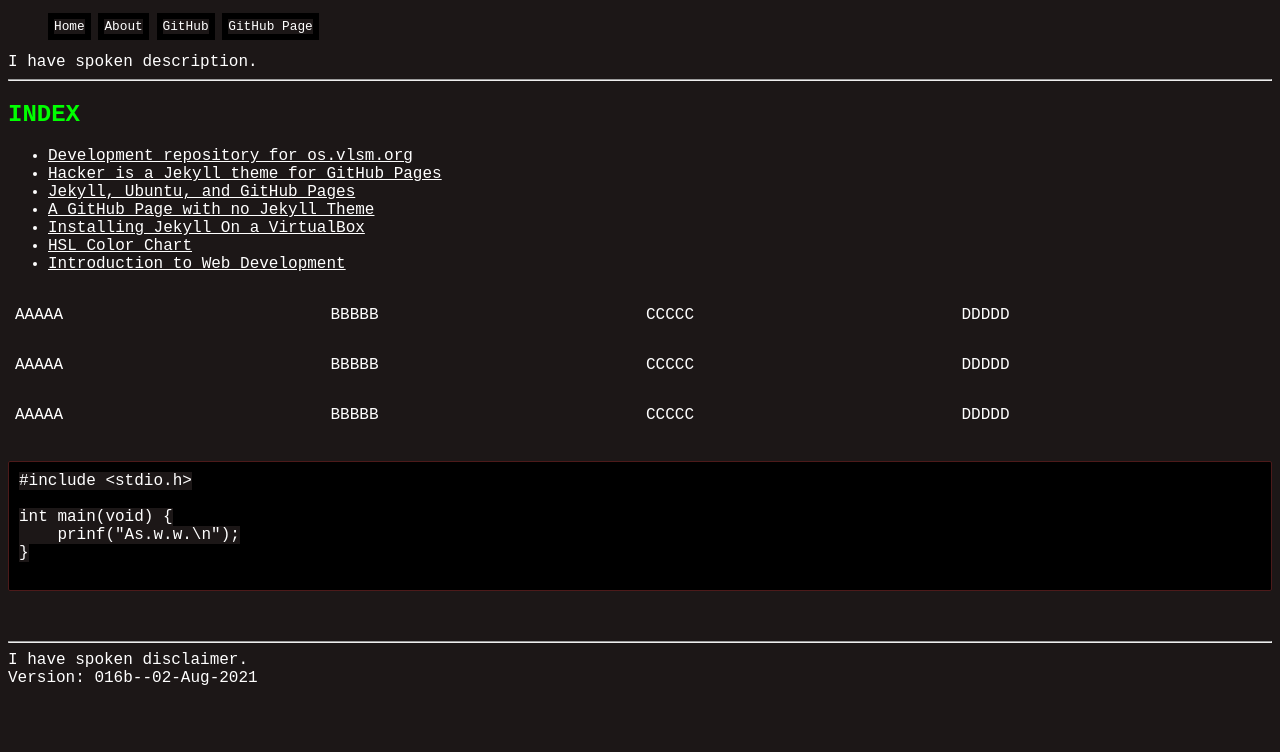
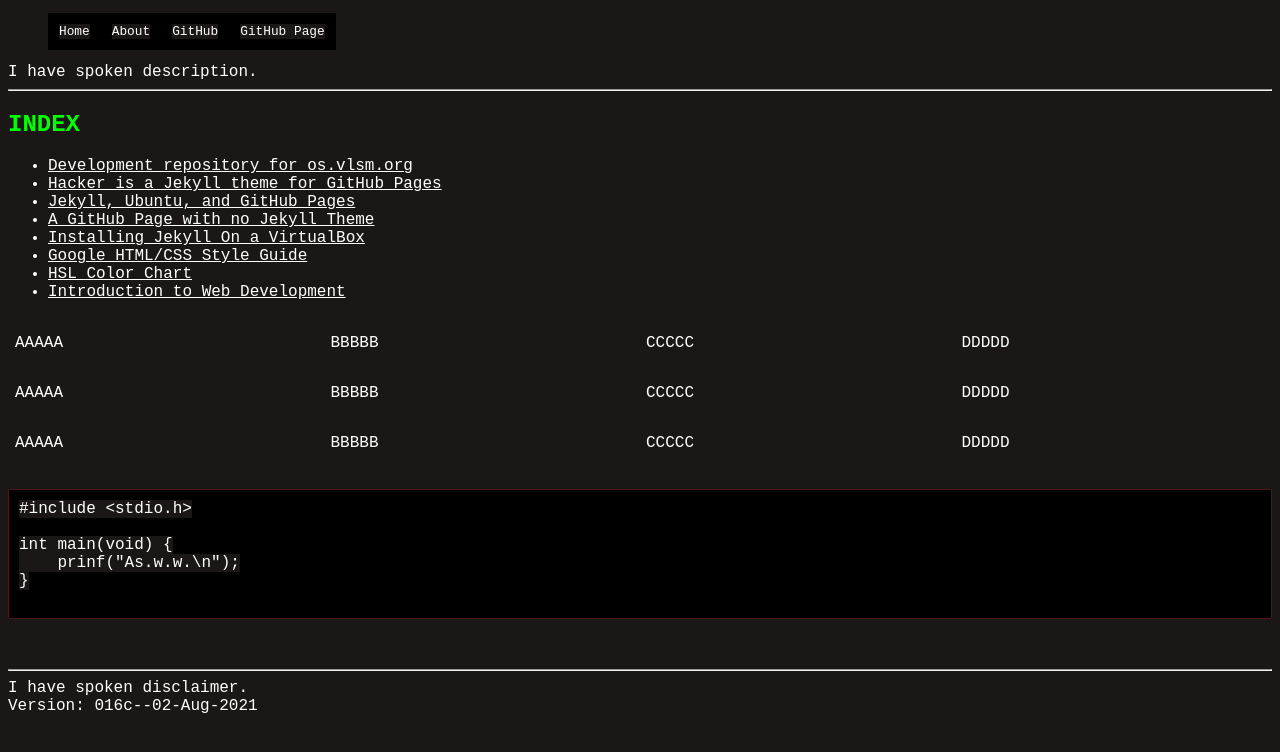
Before and after one commit to webjekyll/coba, a Jekyll site: the page built from index.md, in a window 1280 px wide. Shown: the top 752 px of the page. Built offline with Jekyll 4.4.1, drawn with Linux system fonts in a browser that asks for light colours; our own code applies the rules of GitHub Pages for plain Markdown files.

Commit message:
modified:   _layouts/default.html index.md _config.yml
modified:   assets/css/style.css _config.yml _layouts/default.html index.md

modified:   assets/css/style.css _layouts/default.html index.md

```diff
--- a/_config.yml
+++ b/_config.yml
@@ -1,4 +1,4 @@
-version:  "016b--02-Aug-2021"
+version:  "016c--02-Aug-2021"
 lang:     "en-US"
 description:
    I have spoken description.
--- a/_layouts/default.html
+++ b/_layouts/default.html
@@ -2,14 +2,14 @@
 <!--
 File _layouts/layout.html
 (c) 2021 - 2021 VauLSMorg This is a free HTML file.
-REV01: Sun 01 Aug 2021 19:51:29 WIB
+REV02: Mon 02 Aug 2021 10:08:18 WIB
 START: Sun 01 Aug 2021 19:51:29 WIB
 -->
 
 <html lang='{{ site.lang | default: "en-US" }}'>
 <head>
   <meta charset="utf-8">
-  <link href="{{ '/assets/css/style.css' | relative_url }}" rel='stylesheet' type='text/css' title='Style'>
+  <link rel="stylesheet" href="{{ '/assets/css/style.css' | relative_url }}" type="text/css" title="Style" />
   {% if site.google_analytics %}
   <script>
     (function(i,s,o,g,r,a,m){i['GoogleAnalyticsObject']=r;i[r]=i[r]||function(){
@@ -26,7 +26,7 @@ START: Sun 01 Aug 2021 19:51:29 WIB
   <nav class='navbar'>
     <ul>
       {% for ii in site.navbarlinks %}
-        <li><a href="{{ ii.link | relative_url }}">{{ ii.navbar }}</a></li>
+        <li><a href="{{ ii.link | relative_url }}">{{ ii.navbar }}</a>
       {% endfor %}
     </ul>
   </nav>
--- a/assets/css/style.css
+++ b/assets/css/style.css
@@ -1,7 +1,7 @@
 /*
 File: assets/css/style.css
 (c) 2021 - 2021 VauLSMorg This is a free HTML file.
-REV01: Sun 01 Aug 2021 22:00:00 WIB
+REV02: Mon 02 Aug 2021 10:31:58 WIB
 START: Sun 01 Aug 2021 21:20:00 WIB
  */
 
@@ -10,6 +10,31 @@ START: Sun 01 Aug 2021 21:20:00 WIB
   color:            hsl(0,   100%, 100%);
   background-color: hsl(0,    10%,  10%);
 }
+
+.navbar {
+  font-size:        0.8em;
+  border-width:     0px;
+  margin:           0px;
+}
+
+.navbar ul li {
+  display:          inline-block;
+  background-color: hsla(0,     0%,    0%, 1);
+  padding:          11px;
+}
+
+.navbar ul li a {
+  text-decoration:  none;
+}
+
+.navbar ul li a:hover {
+  background-color: hsla(255,   100%,   50%, 1);
+  font-size:        1.15em;
+  font-weight:      bold;
+  padding:          2px;
+}
+
+
 
 h1, h2, h3, h4, h5, h6 {
   color:            hsla(120, 100%,  50%, 1);
@@ -41,32 +66,3 @@ th {
 td {
   padding: 15px 5px;
 }
-
-.navbar {
-  font-size:        0.8em;
-  border-width:     0px;
-  margin:           0px;
-}
-
-.navbar ul li {
-  display:          inline-block;
-  background-color: hsla(0,     0%,    0%, 1);
-  padding:          6px;
-  border-width:     0px;
-  margin:           0px;
-}
-
-.navbar ul li a {
-  text-decoration:  none;
-  border-width:     0px;
-  margin:           0px;
-}
-
-.navbar ul li a:hover {
-  background-color: hsla(255,   100%,   50%, 1);
-  font-size:        1.2em;
-  font-weight:      bold;
-  padding:          3px;
-  border-width:     0px;
-  margin:           0px;
-}
--- a/index.md
+++ b/index.md
@@ -8,6 +8,7 @@
 * [Jekyll, Ubuntu, and GitHub Pages](https://jekyll.vlsm.org/)
 * [A GitHub Page with no Jekyll Theme](https://doit.vlsm.org/001.html)
 * [Installing Jekyll On a VirtualBox](https://doit.vlsm.org/005.html)
+* [Google HTML/CSS Style Guide](https://google.github.io/styleguide/htmlcssguide.html)
 * [HSL Color Chart](https://www.w3schools.com/html/html_colors_hsl.asp)
 * [Introduction to Web Development](https://www.youtube.com/playlist?list=PLZlA0Gpn_vH-cEDOofOujFIknfZZpIk3a)
 
```
